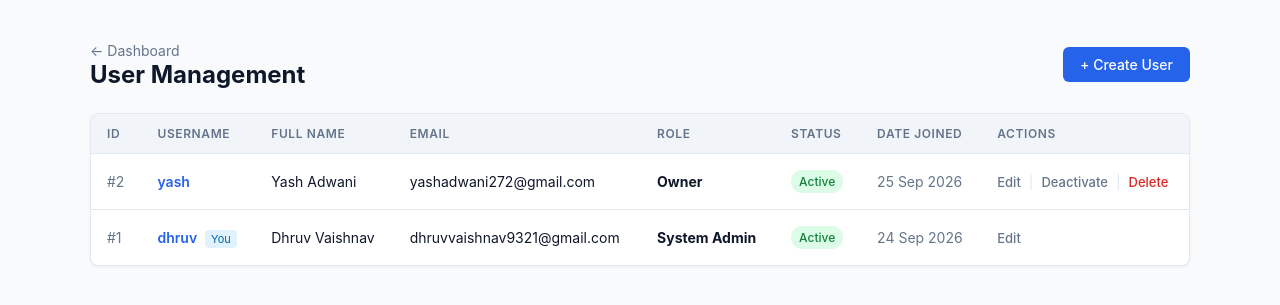
After one commit to Dhruv-022/products_catalogue, a Django app: page /accounts/users/ in a window 1280 px wide. The commit adds this page. Shown: the top 305 px of the page. Run offline with Django 5.2, Linux system fonts and the light colour scheme; a user stored in the database is signed in; data comes from the database, SQL or seed files in the repository; both versions use the stored data as it was after the commit.

Commit message:
One step further in user authentication

```diff
--- /dev/null
+++ b/accounts/templates/accounts/user_list.html
@@ -0,0 +1,127 @@
+<!DOCTYPE html>
+<html lang="en">
+<head>
+    <meta charset="UTF-8">
+    <meta name="viewport" content="width=device-width, initial-scale=1.0">
+    <title>User Management | System Admin</title>
+    <style>
+        :root {
+            --bg-color: #f8fafc;
+            --surface: #ffffff;
+            --text-main: #0f172a;
+            --text-muted: #64748b;
+            --border: #e2e8f0;
+            --primary: #2563eb;
+            --primary-hover: #1d4ed8;
+            --success: #16a34a;
+            --danger: #dc2626;
+            --danger-hover: #b91c1c;
+        }
+        body { font-family: -apple-system, BlinkMacSystemFont, "Segoe UI", Roboto, sans-serif; background: var(--bg-color); color: var(--text-main); margin: 0; padding: 40px; }
+        .container { max-width: 1100px; margin: 0 auto; }
+        .header { display: flex; justify-content: space-between; align-items: center; margin-bottom: 24px; }
+        .title-group h2 { margin: 0; font-size: 24px; font-weight: 700; }
+        .title-group a { color: var(--text-muted); text-decoration: none; font-size: 14px; }
+        .title-group a:hover { color: var(--primary); }
+        .btn { display: inline-flex; align-items: center; padding: 8px 16px; border-radius: 6px; font-weight: 500; font-size: 14px; text-decoration: none; cursor: pointer; border: 1px solid transparent; }
+        .btn-primary { background: var(--primary); color: #fff; }
+        .btn-primary:hover { background: var(--primary-hover); }
+        .btn-danger { background: #fee2e2; color: var(--danger); border-color: #fecaca; }
+        .btn-danger:hover { background: #fecaca; }
+        .card { background: var(--surface); border: 1px solid var(--border); border-radius: 8px; box-shadow: 0 1px 3px rgba(0,0,0,0.05); overflow: hidden; }
+        table { width: 100%; border-collapse: collapse; text-align: left; font-size: 14px; }
+        th { background: #f1f5f9; padding: 12px 16px; color: var(--text-muted); font-weight: 600; text-transform: uppercase; font-size: 12px; letter-spacing: 0.05em; border-bottom: 1px solid var(--border); }
+        td { padding: 16px; border-bottom: 1px solid var(--border); vertical-align: middle; }
+        tr:last-child td { border-bottom: none; }
+        tr:hover { background: #f8fafc; }
+        .user-link { font-weight: 600; color: var(--primary); text-decoration: none; }
+        .user-link:hover { text-decoration: underline; }
+        .badge { display: inline-block; padding: 4px 8px; border-radius: 9999px; font-size: 12px; font-weight: 500; }
+        .badge-active { background: #dcfce7; color: #15803d; }
+        .badge-inactive { background: #fee2e2; color: #b91c1c; }
+        .actions { display: flex; gap: 8px; align-items: center; }
+        .action-link { color: var(--text-muted); text-decoration: none; font-size: 13px; font-weight: 500; }
+        .action-link:hover { color: var(--text-main); }
+        .messages { margin-bottom: 20px; list-style: none; padding: 0; }
+        .alert { padding: 12px 16px; border-radius: 6px; font-size: 14px; margin-bottom: 10px; }
+        .alert-success { background: #dcfce7; color: #166534; }
+        .alert-error { background: #fee2e2; color: #991b1b; }
+    </style>
+</head>
+<body>
+    <div class="container">
+        {% if messages %}
+            <div class="messages">
+                {% for message in messages %}
+                    <div class="alert alert-{{ message.tags }}">{{ message }}</div>
+                {% endfor %}
+            </div>
+        {% endif %}
+
+        <div class="header">
+            <div class="title-group">
+                <a href="{% url 'dashboard:home' %}">← Dashboard</a>
+                <h2>User Management</h2>
+            </div>
+            <a href="{% url 'accounts:user_create' %}" class="btn btn-primary">+ Create User</a>
+        </div>
+
+        <div class="card">
+            <table>
+                <thead>
+                    <tr>
+                        <th>ID</th>
+                        <th>Username</th>
+                        <th>Full Name</th>
+                        <th>Email</th>
+                        <th>Role</th>
+                        <th>Status</th>
+                        <th>Date Joined</th>
+                        <th>Actions</th>
+                    </tr>
+                </thead>
+                <tbody>
+                    {% for u in users %}
+                    <tr>
+                        <td style="color: var(--text-muted);">#{{ u.id }}</td>
+                        <td>
+                            <!-- Clicking username navigates to detailed view -->
+                            <a href="{% url 'accounts:user_detail' u.id %}" class="user-link">{{ u.username }}</a>
+                            {% if u == request.user %}
+                                <span style="font-size: 11px; background: #e0f2fe; color: #0369a1; padding: 2px 6px; border-radius: 4px; margin-left: 4px;">You</span>
+                            {% endif %}
+                        </td>
+                        <td>{{ u.full_name }}</td>
+                        <td>{{ u.email }}</td>
+                        <td><strong>{{ u.get_role_display }}</strong></td>
+                        <td>
+                            {% if u.is_active %}
+                                <span class="badge badge-active">Active</span>
+                            {% else %}
+                                <span class="badge badge-inactive">Inactive</span>
+                            {% endif %}
+                        </td>
+                        <td style="color: var(--text-muted);">{{ u.date_joined|date:"d M Y" }}</td>
+                        <td>
+                            <div class="actions">
+                                <a href="{% url 'accounts:user_edit' u.id %}" class="action-link">Edit</a>
+                                {% if u != request.user %}
+                                    <span style="color: var(--border);">|</span>
+                                    <a href="{% url 'accounts:user_toggle_status' u.id %}" class="action-link">
+                                        {% if u.is_active %}Deactivate{% else %}Activate{% endif %}
+                                    </a>
+                                    <span style="color: var(--border);">|</span>
+                                    <a href="{% url 'accounts:user_delete' u.id %}" class="action-link" style="color: var(--danger);">Delete</a>
+                                {% endif %}
+                            </div>
+                        </td>
+                    </tr>
+                    {% empty %}
+                    <tr><td colspan="8" style="text-align: center; color: var(--text-muted); padding: 30px;">No users found.</td></tr>
+                    {% endfor %}
+                </tbody>
+            </table>
+        </div>
+    </div>
+</body>
+</html>
--- /dev/null
+++ b/accounts/urls.py
@@ -0,0 +1,20 @@
+from django.urls import path
+from . import views
+
+app_name = "accounts"
+
+urlpatterns = [
+    path("users/", views.user_list, name="user_list"),
+    path("users/create/", views.user_create, name="user_create"),
+    path("users/<int:user_id>/", views.user_detail, name="user_detail"),
+    path("users/<int:user_id>/edit/", views.user_edit, name="user_edit"),
+    path(
+        "users/<int:user_id>/toggle-status/",
+        views.user_toggle_status,
+        name="user_toggle_status",
+    ),
+
+    path(
+        "users/<int:user_id>/delete/", views.user_delete, name="user_delete"
+    ),
+]
--- a/accounts/views.py
+++ b/accounts/views.py
@@ -1,6 +1,93 @@
+from django.contrib import messages
+from django.shortcuts import get_object_or_404, redirect, render
+from accounts.decorators import system_admin_required
+from accounts.forms import CustomUserCreationForm, CustomUserEditForm
+from accounts.models import User
+
+
+@system_admin_required
+def user_list(request):
+  users = User.objects.all().order_by("-date_joined")
+  return render(request, "accounts/user_list.html", {"users": users})
+
+
+@system_admin_required
+def user_detail(request, user_id):
+  target_user = get_object_or_404(User, id=user_id)
+  return render(request, "accounts/user_detail.html", {"target_user": target_user})
+
+
+@system_admin_required
+def user_create(request):
+  if request.method == "POST":
+    form = CustomUserCreationForm(request.POST)
+    if form.is_valid():
+      user = form.save()
+      messages.success(request, f"User {user.username} created successfully.")
+      return redirect("accounts:user_list")
+  else:
+    form = CustomUserCreationForm()
+  return render(
+      request,
+      "accounts/user_form.html",
+      {"form": form, "title": "Create User"},
+  )
+
+
+@system_admin_required
+def user_edit(request, user_id):
+  user_instance = get_object_or_404(User, id=user_id)
+  if request.method == "POST":
+    form = CustomUserEditForm(request.POST, instance=user_instance)
+    if form.is_valid():
+      form.save()
+      messages.success(
+          request, f"User {user_instance.username} updated successfully."
+      )
+      return redirect("accounts:user_list")
+  else:
+    form = CustomUserEditForm(instance=user_instance)
+  return render(
+      request,
+      "accounts/user_form.html",
+      {"form": form, "title": f"Edit User: {user_instance.username}"},
+  )
+
+
+@system_admin_required
+def user_toggle_status(request, user_id):
+  user_instance = get_object_or_404(User, id=user_id)
+  if user_instance == request.user:
+    messages.error(request, "You cannot deactivate your own account.")
+    return redirect("accounts:user_list")
+
+  user_instance.is_active = not user_instance.is_active
+  user_instance.save()
+  status_str = "activated" if user_instance.is_active else "deactivated"
+  messages.info(request, f"User {user_instance.username} has been {status_str}.")
+  return redirect("accounts:user_list")
+
+
+@system_admin_required
+def user_delete(request, user_id):
+  user_instance = get_object_or_404(User, id=user_id)
+
+  # Self-deletion safety check
+  if user_instance == request.user:
+    messages.error(request, "You cannot delete your own account.")
+    return redirect("accounts:user_list")
+
+  if request.method == "POST":
+    username = user_instance.username
+    user_instance.delete()
+    messages.success(request, f"User {username} was deleted permanently.")
+    return redirect("accounts:user_list")
+
+  return render(
+      request, "accounts/user_confirm_delete.html", {"target_user": user_instance}
+  )
+
 from django.contrib.auth import authenticate, login, logout
-from django.contrib.auth.forms import AuthenticationForm
-from django.shortcuts import redirect, render
 
 
 def login_view(request):
@@ -8,22 +95,26 @@ def login_view(request):
     return redirect("dashboard:home")
 
   if request.method == "POST":
-    form = AuthenticationForm(request, data=request.POST)
-    if form.is_valid():
-      username = form.cleaned_data.get("username")
-      password = form.cleaned_data.get("password")
-      user = authenticate(request, username=username, password=password)
-      if user is not None:
-        login(request, user)
-        # Handles any ?next=/path/ parameter automatically
-        next_url = request.GET.get("next") or "dashboard:home"
-        return redirect(next_url)
-  else:
-    form = AuthenticationForm()
+    username = request.POST.get("username")
+    password = request.POST.get("password")
 
-  return render(request, "dashboard/login.html", {"form": form})
+    user = authenticate(request, username=username, password=password)
+
+    if user is not None:
+      login(request, user)
+      next_url = request.GET.get("next") or "dashboard:home"
+      return redirect(next_url)
+
+    return render(
+        request,
+        "dashboard/login.html",
+        {"error": "Invalid username or password."},
+    )
+
+  return render(request, "dashboard/login.html")
 
 
+@system_admin_required
 def logout_view(request):
   logout(request)
   return redirect("dashboard:login")
--- a/core/urls.py
+++ b/core/urls.py
@@ -14,4 +14,6 @@ urlpatterns = [
         include("dashboard.urls")
     ),
 
+    path("accounts/", include("accounts.urls")),
+
 ]
--- a/dashboard/urls.py
+++ b/dashboard/urls.py
@@ -8,4 +8,7 @@ urlpatterns = [
     path("", views.home, name="home"),
     path("login/", login_view, name="login"),
     path("logout/", logout_view, name="logout"),
+
+    path("catalogue-test/", views.catalogue_management_test, name="cat_test"),
+    path("admin-test/", views.admin_only_test, name="admin_test"),
 ]
```
Also changed, not shown: accounts/decorators.py (added, +46 -0 lines), accounts/forms.py (added, +33 -0 lines), accounts/templates/accounts/user_confirm_delete.html (added, +33 -0 lines), accounts/templates/accounts/user_detail.html (added, +78 -0 lines), accounts/templates/accounts/user_form.html (added, +24 -0 lines), dashboard/templates/dashboard/home.html (+21 -31 lines), dashboard/views.py (+38 -41 lines), db.sqlite3.
